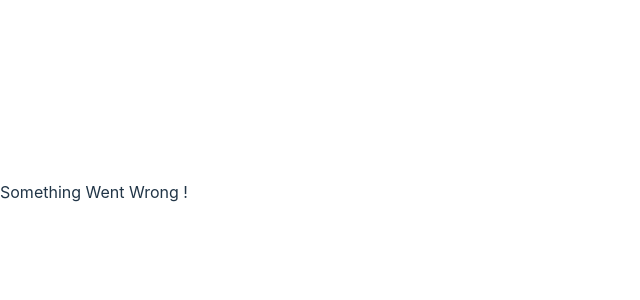
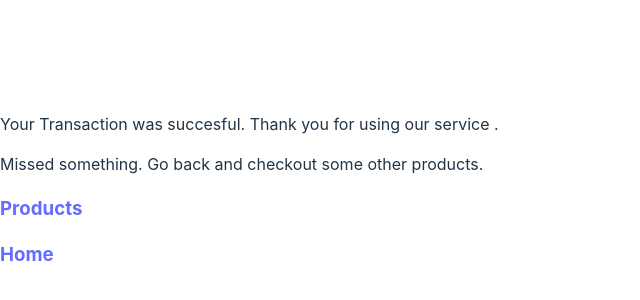
Before and after one commit to amardeeep/shoppingCart, a React (Vite) app: page /checkout in a window 1280 px wide. Shown: the part 208-508 px from the top of the page, without its empty margins (0-640 px from the left). Built offline with nearby package versions, Linux system fonts and the light colour scheme.

Commit message:
add checkout and total

```diff
--- a/src/cart.jsx
+++ b/src/cart.jsx
@@ -1,9 +1,14 @@
 
 import { useLocation } from "react-router-dom";
+import { Link } from "react-router-dom";
 
 function Cart(){
     const location=useLocation();
     const products=location.state;
+    let total=0;
+    for(let product of products){
+        total=total+product.quantity*product.price;
+    }
     return (
         <div>
             Cart Content
@@ -14,11 +19,14 @@ function Cart(){
                             <div key={item.id} >
                                 <h3 >{item.title}</h3>
                                 <p>{item.quantity}</p>
+
                             </div>
                         )
                     }
                 })}</li>
             </ul>
+            <p>Total : {total}</p>
+            <Link to={'/checkout'}><button>Check Out</button></Link>
         </div>
     )
 }
--- /dev/null
+++ b/src/checkout.jsx
@@ -0,0 +1,12 @@
+import { Link } from "react-router-dom"
+function Checkout(){
+    return(
+        <div>
+            <p>Your Transaction was succesful. Thank you for using our service .</p>
+            <p>Missed something. Go back and checkout some other products.</p>
+            <Link to="/products" ><h3>Products</h3></Link>
+            <Link to="/home" ><h3>Home</h3></Link>
+        </div>
+    )
+}
+export default Checkout
--- a/src/main.jsx
+++ b/src/main.jsx
@@ -6,6 +6,7 @@ import Route from './route'
 import Home from './home'
 import Cart from './cart'
 import Products from './products'
+import Checkout from './checkout'
 const router=createBrowserRouter([
   {
     path:"/",
@@ -21,6 +22,9 @@ const router=createBrowserRouter([
       path:"products",
       element:<Products/>
     }]
+  },{
+    path:"/checkout",
+    element:<Checkout/>
   }
 ])
 ReactDOM.createRoot(document.getElementById('root')).render(
```
